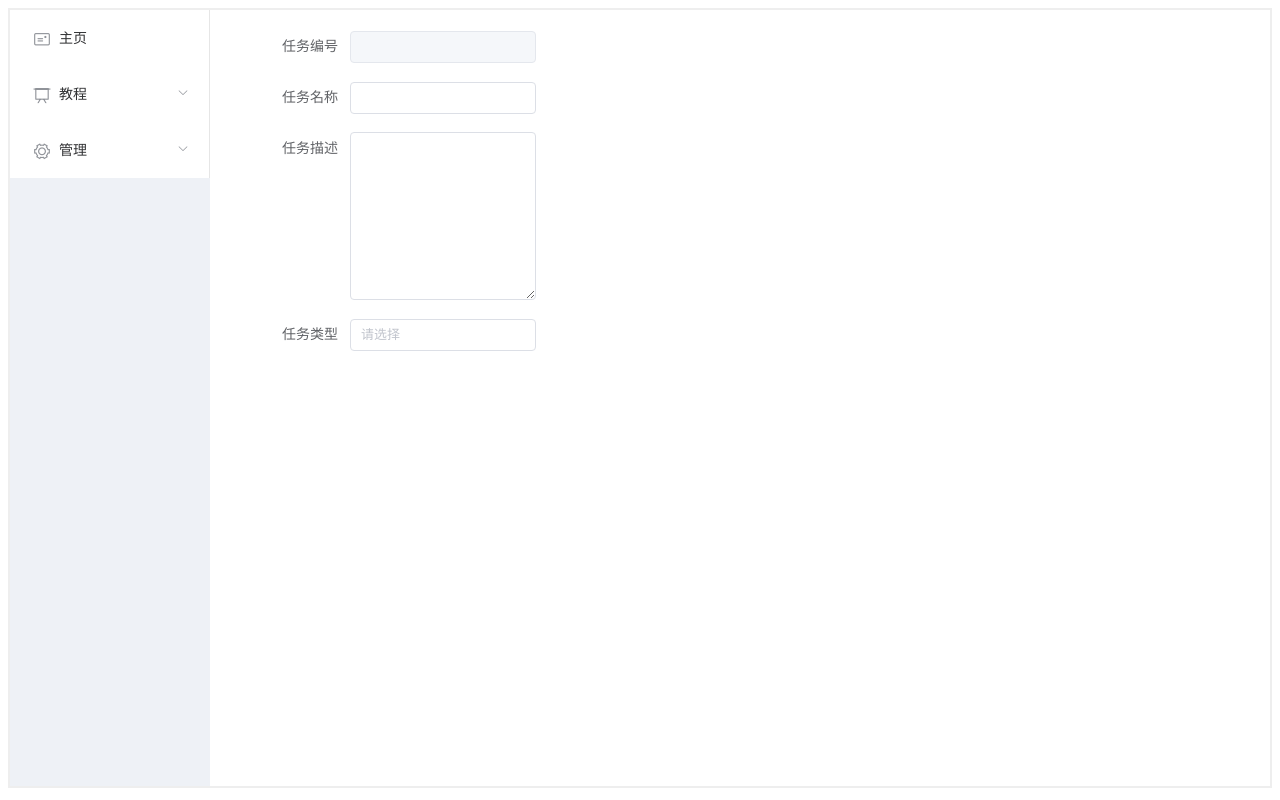
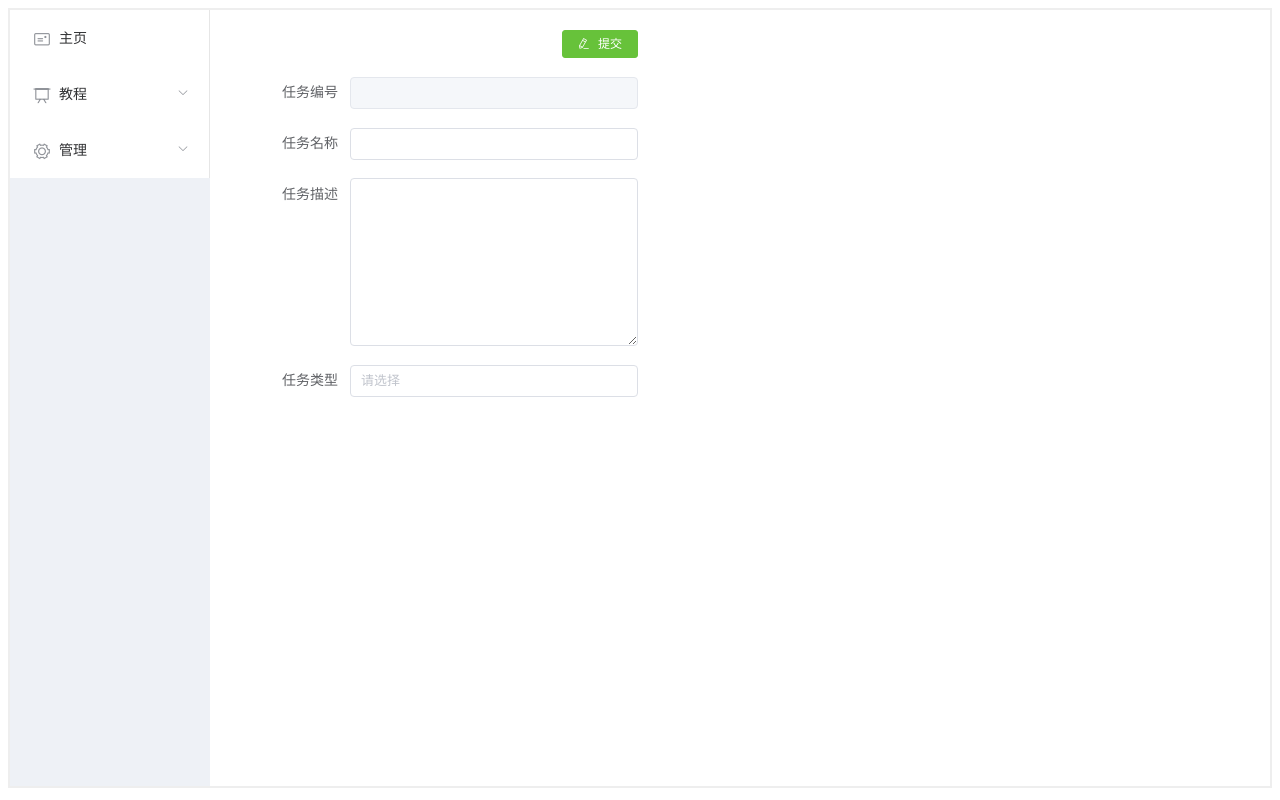
Before and after one commit to zhangshaobo2020/bluex-web, a Vue app: page /management/jobDetailView in a window 1280 px wide. Built offline with nearby package versions, Linux system fonts and the light colour scheme.

Commit message:
任务列表和详情

```diff
--- /dev/null
+++ b/src/core/JobTypes.js
@@ -0,0 +1,30 @@
+const jobTypes = [
+    {
+        value: 'A',
+        label: 'CRON定时任务'
+    },
+    {
+        value: 'B',
+        label: '文件系统监听'
+    },
+    {
+        value: 'C',
+        label: 'HTTP请求'
+    },
+    {
+        value: 'D',
+        label: 'WebSocket侦听'
+    },
+    {
+        value: 'E',
+        label: 'MQ消息队列'
+    }
+]
+
+function matchJobType(type) {
+    return jobTypes.filter(jobType => jobType.value === type)[0].label
+}
+
+export {
+    jobTypes, matchJobType
+}
--- a/src/views/management/JobDetailView.vue
+++ b/src/views/management/JobDetailView.vue
@@ -1,17 +1,28 @@
 <template>
   <div style="width: 100%; height: calc(100% - 40px);">
-    <el-form ref="form" :model="form" label-width="120px" size="small" style="width: 30%;">
+    <el-form ref="form" :model="job" label-width="120px" size="small" style="width: 40%;">
+      <el-form-item>
+        <el-button
+            type="success"
+            size="mini"
+            icon="el-icon-edit"
+            @click="submitJob"
+            style="float: right;"
+        >
+          提交
+        </el-button>
+      </el-form-item>
       <el-form-item label="任务编号">
-        <el-input v-model="form.jobNo" disabled></el-input>
+        <el-input v-model="job.jobNo" disabled></el-input>
       </el-form-item>
       <el-form-item label="任务名称">
-        <el-input v-model="form.jobName"></el-input>
+        <el-input v-model="job.jobName"></el-input>
       </el-form-item>
       <el-form-item label="任务描述">
-        <el-input type="textarea" v-model="form.jobDesc" :rows="8"></el-input>
+        <el-input type="textarea" v-model="job.jobDesc" :rows="8"></el-input>
       </el-form-item>
       <el-form-item label="任务类型">
-        <el-select v-model="form.jobType" placeholder="请选择" style="width: 100%">
+        <el-select v-model="job.jobType" placeholder="请选择" style="width: 100%">
           <el-option
               v-for="item in jobTypeOptions"
               :key="item.value"
@@ -21,21 +32,21 @@
         </el-select>
       </el-form-item>
       <!--CRON定时任务-->
-      <template v-if="form.jobType === 'A'">
+      <template v-if="job.jobType === 'A'">
         <el-form-item label="CRON表达式">
-          <el-input v-model="form.cronExpression"></el-input>
+          <el-input v-model="job.cronExpression"></el-input>
         </el-form-item>
       </template>
       <!--本地文件系统监听-->
-      <template v-if="form.jobType === 'B'">
+      <template v-if="job.jobType === 'B'">
         <el-form-item label="文件监听路径">
-          <el-input v-model="form.filePath"></el-input>
+          <el-input v-model="job.filePath"></el-input>
         </el-form-item>
       </template>
       <!--HTTP请求-->
-      <template v-if="form.jobType === 'C'">
+      <template v-if="job.jobType === 'C'">
         <el-form-item label="请求方式">
-          <el-select v-model="form.httpMethod" placeholder="请选择" style="width: 100%">
+          <el-select v-model="job.httpMethod" placeholder="请选择" style="width: 100%">
             <el-option label="GET" value="GET"></el-option>
             <el-option label="POST" value="POST"></el-option>
             <el-option label="PUT" value="PUT"></el-option>
@@ -43,25 +54,26 @@
           </el-select>
         </el-form-item>
         <el-form-item label="URL映射">
-          <el-input v-model="form.httpUrlMapping"></el-input>
+          <el-input v-model="job.httpUrlMapping"></el-input>
         </el-form-item>
       </template>
       <!--WebSocket侦听-->
-      <template v-if="form.jobType === 'D'"></template>
+      <template v-if="job.jobType === 'D'"></template>
       <!--MQ消息队列-->
-      <template v-if="form.jobType === 'E'"></template>
+      <template v-if="job.jobType === 'E'"></template>
     </el-form>
   </div>
 </template>
 
 <script>
 import * as JobApi from "@/api/bluex/JobApi";
+import {jobTypes} from "@/core/JobTypes";
 
 export default {
   name: "JobDetailView",
   data() {
     return {
-      form: {
+      job: {
         jobNo: undefined,
         jobName: undefined,
         jobDesc: undefined,
@@ -71,41 +83,20 @@ export default {
         httpMethod: undefined,
         httpUrlMapping: undefined,
       },
-      jobTypeOptions: [
-        {
-          value: 'A',
-          label: 'CRON定时任务'
-        },
-        {
-          value: 'B',
-          label: '文件系统监听'
-        },
-        {
-          value: 'C',
-          label: 'HTTP请求'
-        },
-        {
-          value: 'D',
-          label: 'WebSocket侦听'
-        },
-        {
-          value: 'E',
-          label: 'MQ消息队列'
-        }
-      ],
+      jobTypeOptions: jobTypes,
     };
   },
   created() {
     this.jobNo = this.$route.query.jobNo;
   },
   mounted() {
-    const loading = this.$loading({
-      lock: true,
-      text: "Loading",
-      spinner: "el-icon-loading",
-      background: "rgba(0, 0, 0, 0.7)",
-    });
     if (this.jobNo) {
+      const loading = this.$loading({
+        lock: true,
+        text: "Loading",
+        spinner: "el-icon-loading",
+        background: "rgba(0, 0, 0, 0.7)",
+      });
       JobApi.jobDetail({jobNo: this.jobNo})
           .then(({data}) => {
             this.job = data;
@@ -114,21 +105,17 @@ export default {
           .catch(() => {
             loading.close();
           });
-    } else {
-      loading.close();
     }
   },
   methods: {
-    async submitJob(job) {
+    async submitJob() {
       const loading = this.$loading({
         lock: true,
         text: "Loading",
         spinner: "el-icon-loading",
         background: "rgba(0, 0, 0, 0.7)",
       });
-      const {data} = await JobApi.jobSubmit({
-        job: {...job}
-      });
+      const {data} = await JobApi.jobSubmit({...this.job});
       this.job = data;
       loading.close();
     },
--- a/src/views/management/JobPageView.vue
+++ b/src/views/management/JobPageView.vue
@@ -39,8 +39,12 @@
           align="center"
           prop="jobType"
           label="任务类型"
-          width="100"
+          width="150"
       >
+        <template slot-scope="{ row }">
+          {{ row.jobType | matchJobType}}
+        </template>
+
       </el-table-column>
       <el-table-column
           align="center"
@@ -113,6 +117,7 @@
 
 <script>
 import * as JobApi from "@/api/bluex/JobApi";
+import {matchJobType} from "@/core/JobTypes";
 
 export default {
   name: "JobPageView",
@@ -126,6 +131,7 @@ export default {
       },
     }
   },
+  filters: {matchJobType},
   created() {
     this.toQuery();
   },
```
